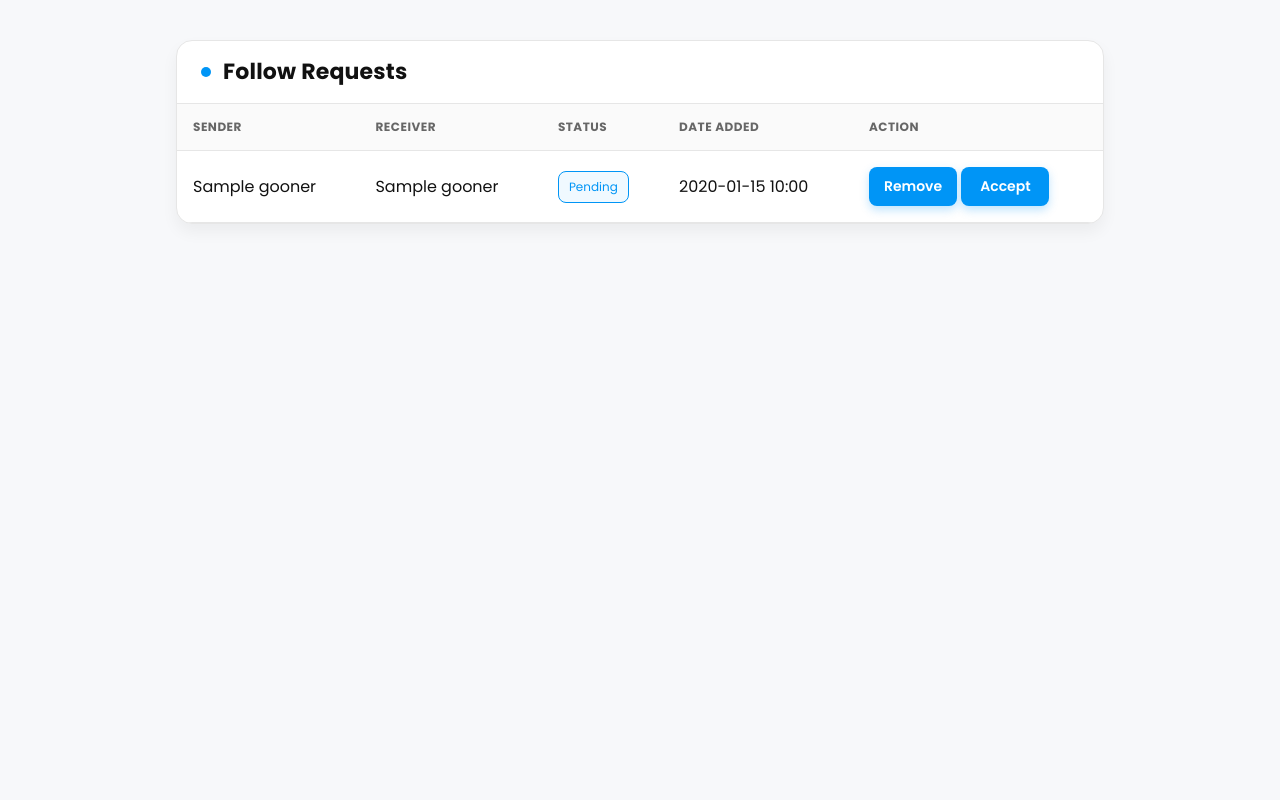
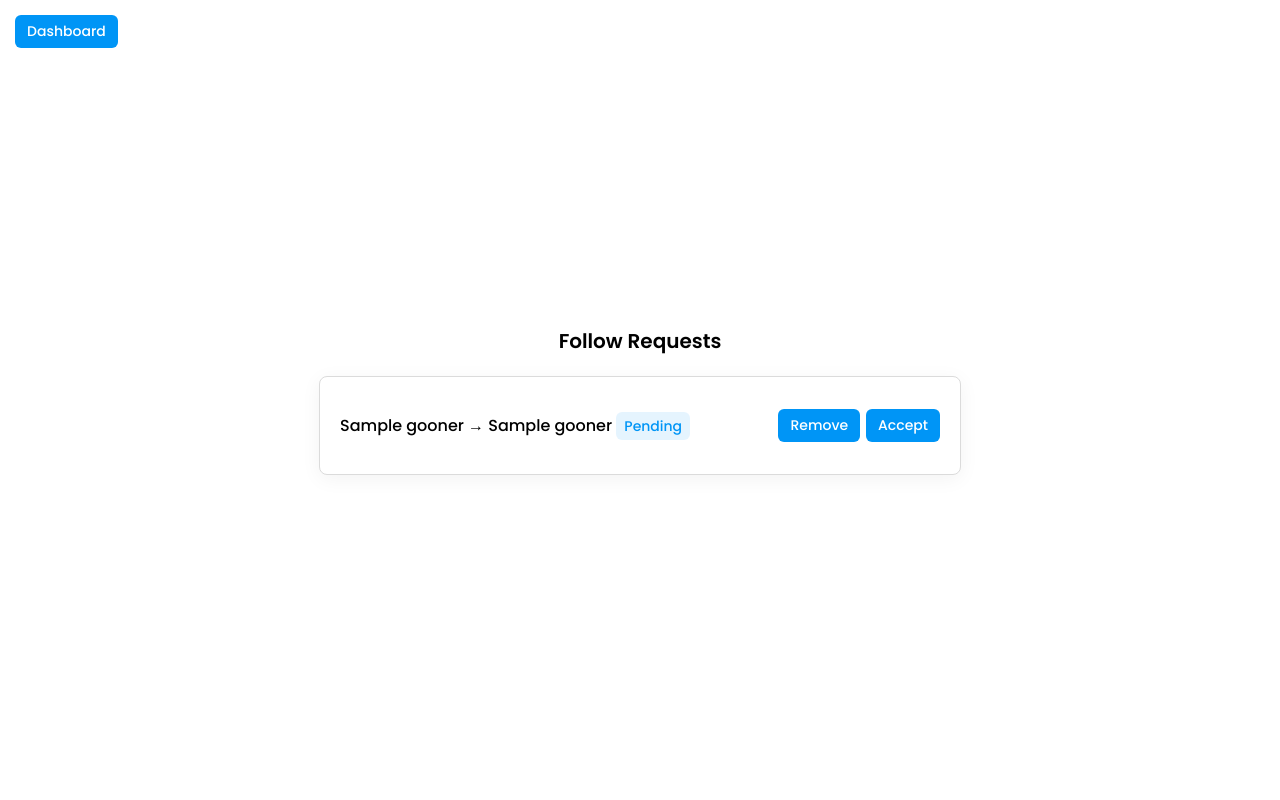
Before and after one commit to SambhavVinay/Dopameem-, a Flask app: page /all_requests in a window 1280 px wide. Run offline with Flask 3, Linux system fonts and the light colour scheme; the visitor is signed in with stand-in values (Sample User, id 1); tables that the repository leaves empty hold one stand-in row (values such as "Sample post").

Commit message:
Update app.py with recent changes

```diff
--- a/app.py
+++ b/app.py
@@ -486,7 +486,7 @@ def profile_open(user_id):
     current_user_id = session["user_id"]
 
     user = Gooners.query.get_or_404(user_id)
-    images = Posts.query.filter_by(user_id=user_id).order_by(Posts.post_id.desc()).all()
+    posts = Posts.query.filter_by(user_id=user_id).order_by(Posts.post_id.desc()).all()
     dops = Dops.query.filter_by(user_id=user_id).order_by(Dops.dops_id.desc()).all()
 
 
@@ -502,7 +502,9 @@ def profile_open(user_id):
 
     if follower:
 
-        return render_template("profileopen.html", user=user, images=images, dops=dops)
+        return render_template("profileopen.html", user=user, posts=posts, dops=dops)
+    elif current_user_id==user_id:
+        return render_template("profile.html",user=user,posts=posts,dops=dops)
     else:
 
         return render_template("sendreq.html", user=user, follower=follower, request=request, sender_id=current_user_id)
--- a/templates/dopsopen.html
+++ b/templates/dopsopen.html
@@ -186,7 +186,7 @@
   <div class="reel-container">
     <div class="video-box" onclick="togglePlayPause()">
       <video id="dopVideo" loop autoplay muted playsinline>
-        <source src="{{ dops.dops }}" type="video/mp4">
+        <source src="{{ dops.dops }}" type="video/mp4" loading="lazy">
         Your browser does not support the video tag.
       </video>
 
--- a/templates/postopen.html
+++ b/templates/postopen.html
@@ -175,7 +175,7 @@
       </a>
     </div>
 
-    <img src="{{ post.post }}" alt="Post Image" class="post-image">
+    <img src="{{ post.post }}" alt="Post Image" class="post-image" loading="lazy">
 
     {% if post.post_caption %}
       <div class="post-caption">
@@ -194,7 +194,7 @@
     <div class="comment-section">
       {% for comment in comments %}
         <div class="comment-row">
-          <img src="{{ comment.user.dp }}" class="comment-profile-pic" alt="User DP">
+          <img src="{{ comment.user.dp }}" class="comment-profile-pic" alt="User DP" loading="lazy">
           <div class="comment-text">
             <a href="/profile/{{comment.user.user_id}}"><b>{{ comment.user.name }}</b></a> {{ comment.comment_text }}
           </div>
--- a/templates/present.html
+++ b/templates/present.html
@@ -154,7 +154,7 @@
       <div class="profile-card">
         <div class="profile-left">
           <div class="profile-pic">
-            <img src="{{x.dp}}" alt="profile">
+            <img src="{{x.dp}}" alt="profile" loading="lazy">
           </div>
           <div class="text-info">
             <div class="display-name">{{ x.name }}</div>
--- a/templates/requests.html
+++ b/templates/requests.html
@@ -2,216 +2,181 @@
 <html lang="en">
 <head>
   <meta charset="UTF-8" />
+  <meta name="viewport" content="width=device-width, initial-scale=1.0">
   <title>{{ page_title if page_title else "Follow Requests" }}</title>
-  <link href="https://fonts.googleapis.com/css2?family=Poppins:wght@400;600;700&display=swap" rel="stylesheet">
+  <link href="https://fonts.googleapis.com/css2?family=Poppins:wght@400;500;600&display=swap" rel="stylesheet">
   <style>
     :root {
-      --bg:#f7f8fa;
-      --card:#ffffff;
-      --text:#111;
-      --muted:#666;
-      --border:#e6e6e6;
-      --blue:#0095f6;
-      --blue-ink:#0b63b0;
-      --green:#2bb673;
-      --green-ink:#2b8f5e;
-    }
-    * { box-sizing:border-box; }
-    html, body {
-      margin:0; padding:0;
-      font-family:"Poppins", system-ui, -apple-system, Segoe UI, Roboto, Arial, sans-serif;
-      background:var(--bg);
-      color:var(--text);
-      -webkit-font-smoothing:antialiased;
-      -moz-osx-font-smoothing:grayscale;
-    }
-    .wrap {
-      max-width: 960px;
-      margin: 40px auto;
-      padding: 0 16px;
-    }
-    .card {
-      background:var(--card);
-      border:1px solid var(--border);
-      border-radius:16px;
-      box-shadow: 0 8px 16px rgba(17,17,17,0.05);
-      overflow:hidden;
-    }
-    .card-header {
-      padding:20px 24px;
-      border-bottom:1px solid var(--border);
-      display:flex;
-      align-items:center;
-      gap:12px;
-    }
-    .dot {
-      width:10px; height:10px; border-radius:50%;
-      background:var(--blue);
-      flex:0 0 auto;
-    }
-    h1 {
-      font-size:22px; line-height:1; margin:0; font-weight:700; letter-spacing:0.2px;
+      --blue: #0095f6;
+      --blue-dark: #0077cc;
+      --border: #dbdbdb;
+      --muted: #888;
+      --green: #2bb673;
     }
 
-    /* Table styles */
-    .table-wrap { overflow:auto; }
-    table {
-      width:100%;
-      border-collapse:separate;
-      border-spacing:0;
-    }
-    thead th {
-      text-align:left;
-      font-size:12px;
-      letter-spacing:0.5px;
-      text-transform:uppercase;
-      color:var(--muted);
-      background:#fafafa;
-      border-bottom:1px solid var(--border);
-      padding:14px 16px;
-      position:sticky; top:0; z-index:1;
-    }
-    tbody td {
-      padding:16px;
-      border-bottom:1px solid var(--border);
-      vertical-align:middle;
-    }
-    tbody tr:hover {
-      background:#fbfbfd;
+    body {
+      font-family: 'Poppins', sans-serif;
+      background-color: #fff;
+      margin: 0;
+      padding: 0;
+      color: #000;
+      display: flex;
+      justify-content: center;
+      align-items: center;
+      min-height: 100vh;
+      flex-direction: column;
     }
 
-    /* Status badges */
+    header {
+      font-size: clamp(18px, 2vw, 20px);
+      font-weight: 600;
+      color: #000;
+      margin-bottom: 20px;
+      text-align: center;
+    }
+
+    .dashboard-btn {
+      position: fixed;
+      top: 15px;
+      left: 15px;
+      background-color: var(--blue);
+      color: #fff;
+      padding: 6px 12px;
+      text-decoration: none;
+      border-radius: 6px;
+      font-size: clamp(13px, 1.8vw, 14px);
+      font-weight: 500;
+      transition: 0.2s ease-in-out;
+      z-index: 1000;
+    }
+    .dashboard-btn:hover {
+      background-color: var(--blue-dark);
+    }
+
+    .container {
+      max-width: 600px;
+      width: 100%;
+      background-color: #fff;
+      border: 1px solid var(--border);
+      border-radius: 8px;
+      padding: 20px;
+      box-shadow: 0 4px 20px rgba(0,0,0,0.05);
+    }
+
+    ul {
+      list-style: none;
+      padding: 0;
+      margin: 0;
+    }
+
+    li {
+      display: flex;
+      justify-content: space-between;
+      align-items: center;
+      padding: 12px 0;
+      border-bottom: 1px solid #eee;
+      gap: 10px;
+      flex-wrap: wrap;
+    }
+
+    li:last-child {
+      border-bottom: none;
+    }
+
+    .username {
+      font-size: clamp(14px, 2vw, 16px);
+      font-weight: 500;
+      word-break: break-word;
+      flex: 1;
+    }
+
     .status {
-      font-size:12px;
-      padding:6px 10px;
-      border:1px solid var(--border);
-      border-radius:8px;
-      background:#fff;
-      display:inline-block;
+      font-size: clamp(12px, 1.8vw, 14px);
+      padding: 4px 8px;
+      border-radius: 6px;
+      font-weight: 500;
+      white-space: nowrap;
     }
     .status.pending {
-      border-color:var(--blue);
-      color:var(--blue);
-      background:rgba(0,149,246,0.06);
+      background-color: rgba(0,149,246,0.1);
+      color: var(--blue);
     }
     .status.accepted {
-      border-color:var(--green);
-      color:var(--green-ink);
-      background:rgba(43,182,115,0.08);
+      background-color: rgba(43,182,115,0.1);
+      color: var(--green);
     }
 
-    /* Buttons */
     .btn {
-      display:inline-flex;
-      align-items:center;
-      justify-content:center;
-      padding:8px 14px;
-      min-width:88px;
-      border-radius:8px;
-      border:1px solid transparent;
-      text-decoration:none;
-      font-weight:600;
-      font-size:14px;
-      cursor:pointer;
-      transition:transform .06s ease, box-shadow .12s ease, background .12s ease, border .12s ease;
-      user-select:none;
-      -webkit-tap-highlight-color: transparent;
+      background-color: var(--blue);
+      color: #fff;
+      padding: 6px 12px;
+      text-decoration: none;
+      border-radius: 6px;
+      font-size: clamp(13px, 1.8vw, 14px);
+      font-weight: 500;
+      transition: 0.2s ease-in-out;
+      flex-shrink: 0;
     }
-    .btn-blue {
-      background:var(--blue);
-      color:#fff;
-      box-shadow: 0 4px 10px rgba(0,149,246,0.25);
-    }
-    .btn-blue:hover {
-      background:var(--blue-ink);
-      transform: translateY(-1px);
-      box-shadow: 0 6px 14px rgba(0,99,176,0.28);
-    }
-    .btn-blue:active {
-      transform: translateY(0);
-      box-shadow: 0 3px 8px rgba(0,99,176,0.22);
+    .btn:hover {
+      background-color: var(--blue-dark);
     }
 
-    /* Responsive: Turn table into cards on small screens */
-    @media (max-width:640px) {
-      table, thead, tbody, th, td, tr {
-        display:block;
-        width:100%;
+    p {
+      text-align: center;
+      font-size: clamp(14px, 2vw, 16px);
+      color: var(--muted);
     }
-      thead { display:none; }
-      tr {
-        margin-bottom:15px;
-        border:1px solid var(--border);
-        border-radius:12px;
-        background:#fff;
-        padding:12px;
-        box-shadow:0 4px 10px rgba(0,0,0,0.03);
+
+    /* Mobile adjustments */
+    @media (max-width: 480px) {
+      body {
+        padding: 10px;
       }
-      td {
-        border:none;
-        padding:8px 0;
+      .container {
+        margin: 10px;
+        padding: 15px;
       }
-      td::before {
-        content:attr(data-label);
-        font-weight:600;
-        display:block;
-        margin-bottom:4px;
-        color:var(--muted);
-        font-size:12px;
+      li {
+        flex-direction: column;
+        align-items: flex-start;
       }
       .btn {
-        width:100%;
-        margin-top:6px;
+        width: 100%;
+        text-align: center;
+        margin-top: 6px;
       }
     }
   </style>
 </head>
 <body>
-  <div class="wrap">
-    <div class="card">
-      <div class="card-header">
-        <span class="dot"></span>
-        <h1>{{ page_title if page_title else "Follow Requests" }}</h1>
-      </div>
+  <a href="/dashboard" class="dashboard-btn">Dashboard</a>
+  <header>{{ page_title if page_title else "Follow Requests" }}</header>
 
-      <div class="table-wrap">
-        <table>
-          <thead>
-            <tr>
-              <th>Sender</th>
-              <th>Receiver</th>
-              <th>Status</th>
-              <th>Date Added</th>
-              <th>Action</th>
-            </tr>
-          </thead>
-          <tbody>
+  <div class="container">
+    {% if requests %}
+      <ul>
         {% for req in requests %}
-            <tr>
-              <td data-label="Sender">{{ req.sender.name }}</td>
-              <td data-label="Receiver">{{ req.receiver.name }}</td>
-              <td data-label="Status">
+          <li>
+            <span class="username">
+              {{ req.sender.name }} → {{ req.receiver.name }}
               <span class="status {% if req.status == 'pending' %}pending{% else %}accepted{% endif %}">
                 {{ req.status|title }}
               </span>
-              </td>
-              <td data-label="Date Added">
-                {{ req.dateadded.strftime("%Y-%m-%d %H:%M") }}
-              </td>
-              <td data-label="Action">
+            </span>
             {% if req.status == "pending" %}
-                  <a href="/deleterequests/{{ req.id }}" class="btn btn-blue">Remove</a>
-                  <a href="/approvefollower/{{ req.sender_id }}/{{ req.receiver_id }}" class="btn btn-blue">Accept</a>
+              <div style="display:flex; gap:6px; flex-wrap:wrap;">
+                <a href="/deleterequests/{{ req.id }}" class="btn">Remove</a>
+                <a href="/approvefollower/{{ req.sender_id }}/{{ req.receiver_id }}" class="btn">Accept</a>
+              </div>
             {% else %}
               <span class="status accepted">Accepted</span>
             {% endif %}
-              </td>
-            </tr>
+          </li>
         {% endfor %}
-          </tbody>
-        </table>
-      </div>
-    </div>
+      </ul>
+    {% else %}
+      <p>No follow requests found.</p>
+    {% endif %}
   </div>
 </body>
 </html>
```
Also changed, not shown: templates/dopsdisplay.html (+8 -5 lines), templates/followers.html (+74 -13 lines), templates/profile.html (+22 -0 lines), templates/profileopen.html (+171 -129 lines). Lines whose indentation alone changed are shown as unchanged.
